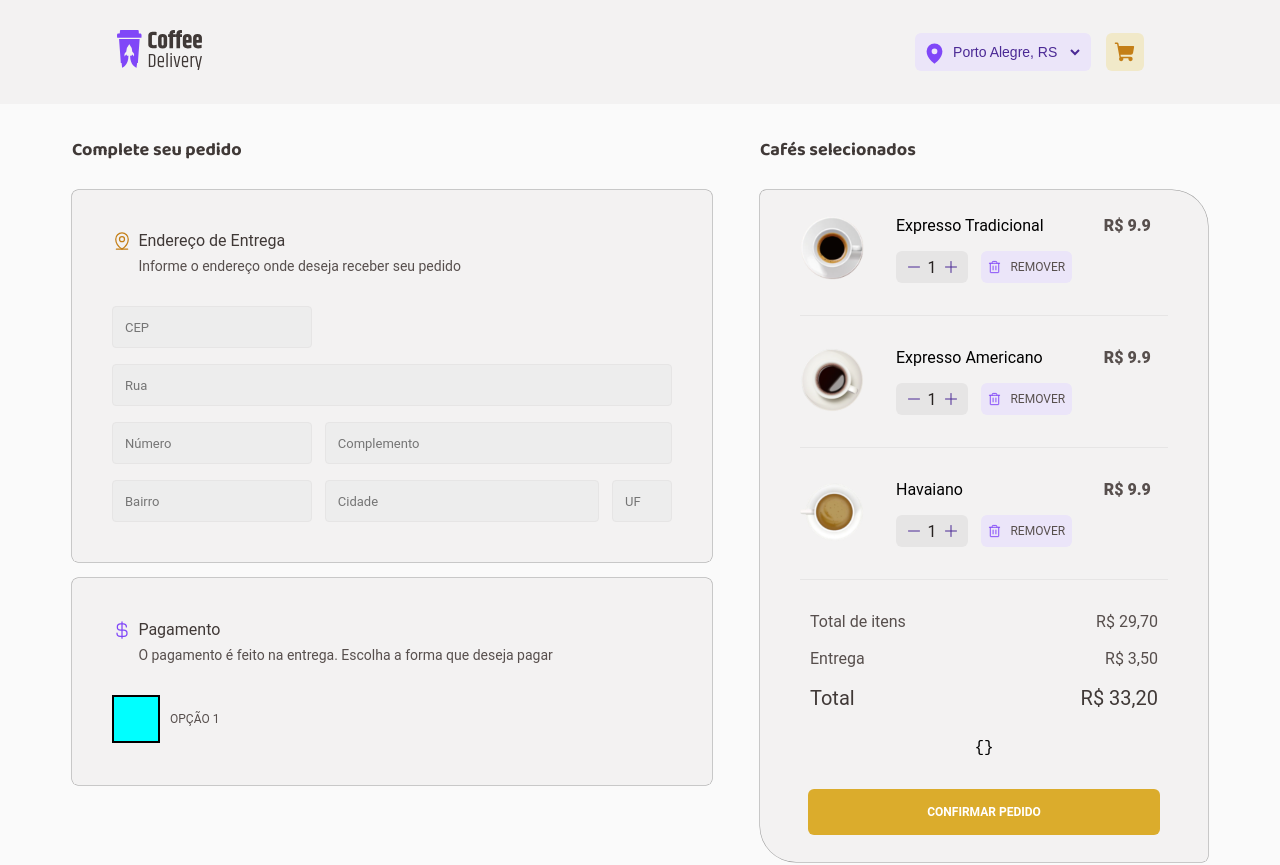
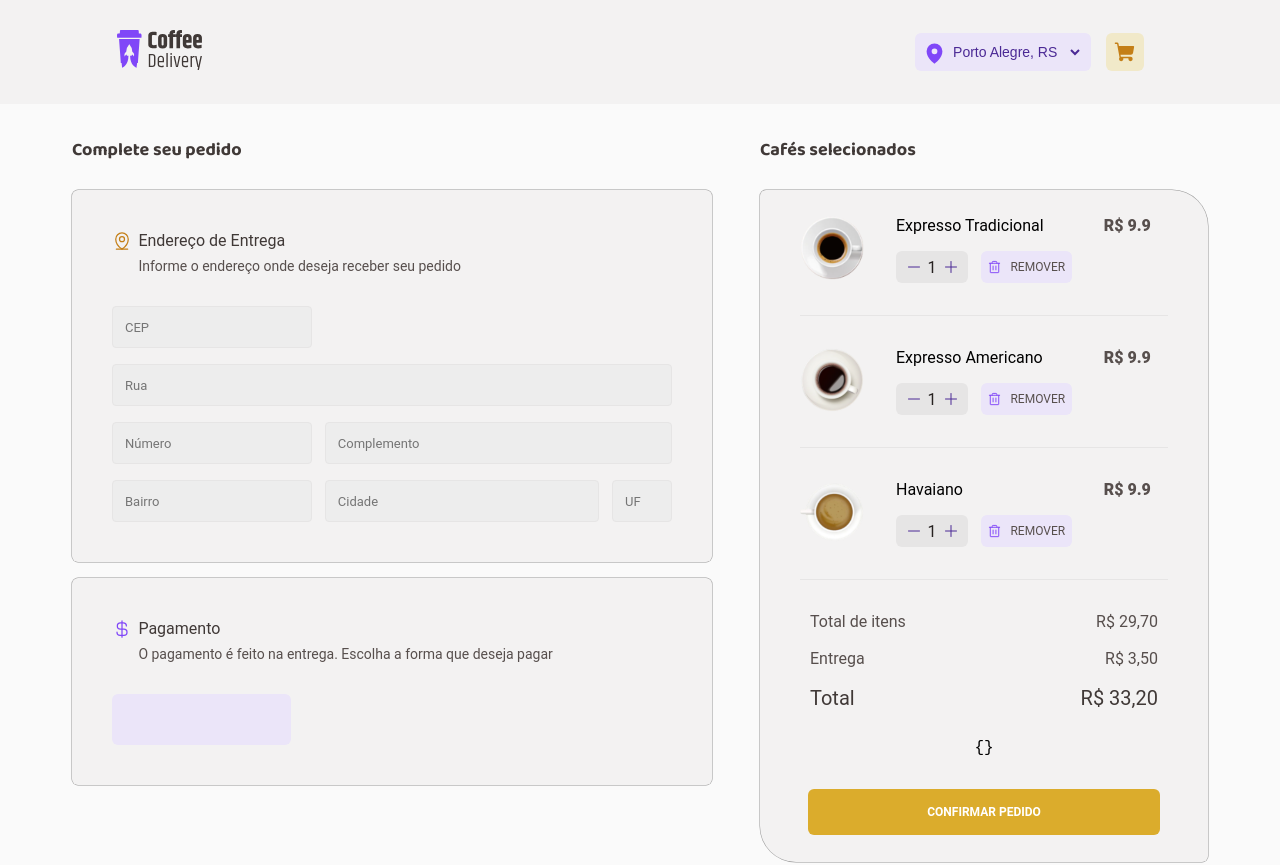
Before and after one commit to pedrodif/uploadCoffeeDelivery, a React (Vite) app: page /checkout in a window 1280 px wide. Shown: the top 865 px of the page. Built offline with nearby package versions, Linux system fonts and the light colour scheme.

Commit message:
feat: :sparkles: radio Group new features

```diff
--- a/src/components/RadioButton/index.tsx
+++ /dev/null
@@ -1,31 +0,0 @@
-// Packages
-import { HTMLAttributes, ReactNode } from "react"
-
-// Styles
-import { RadioInput, RadioLabel, sectionContainer } from "./styles";
-
-
-interface IRadioRoot extends HTMLAttributes<HTMLElement> {
-  children?: ReactNode;
-}
-
-function RadioRoot({ children, ...props }: IRadioRoot) {
-  return (
-    <sectionContainer
-      {...props}
-    >
-      {children}
-    </sectionContainer>
-  )
-}
-
-
-export function RadioGroup() {
-  return(
-    <>
-      <RadioInput type="radio" id="radio" value="Opção 1" />
-      <RadioLabel htmlFor="radio">Opção 1</RadioLabel>
-    </>
-
-  )
-}
--- a/src/components/RadioButton/styles.ts
+++ /dev/null
@@ -1,47 +0,0 @@
-// Packages
-import styled from 'styled-components';
-
-export const sectionContainer = styled.section`
-  box-sizing: border-box;
-  width: 11.167rem;
-  height: 3.188rem;
-  padding: 0;
-  border: none;
-  border-radius: 0.375rem;
-  display: flex;
-  align-items: center;
-  justify-content: center;
-  gap: 0.5rem;
-  cursor: pointer;
-  color: ${(props) => props.theme['base-text']};
-  background-color: ${(props) => props.theme['purple-light']};
-`
-
-export const RadioInput = styled.input`
-  display: none;
-`
-
-export const RadioLabel = styled.label`
-  display: flex;
-  align-items: center;
-  font-size: 12px;
-  color: ${(props) => props.theme['base-text']};
-  cursor: pointer;
-  text-transform: uppercase;
-
-  &::before {
-    content: '';
-    display: block;
-    height: 3rem;
-    width: 3rem;
-    box-sizing: border-box;
-    margin-right: 10px;
-    border: 2px solid black;
-    background-color: cyan;
-    transition: 0.2s ease-in-out;
-  }
-
-  #radio:checked + &::before {
-    background-color: pink;
-  }
-`
--- /dev/null
+++ b/src/components/RadioGroup/index.tsx
@@ -0,0 +1,40 @@
+// Packages
+import { HTMLAttributes, LabelHTMLAttributes, ReactNode } from "react"
+
+// Styles
+import { RadioInput, RadioLabel, SectionContainer } from "./styles";
+
+
+interface IRadioRoot extends HTMLAttributes<HTMLElement> {
+  children?: ReactNode;
+}
+
+function RadioRoot({ children, ...props }: IRadioRoot) {
+  return (
+    <SectionContainer
+
+      {...props}
+    >
+      {children}
+    </SectionContainer>
+  )
+}
+
+export interface IRadioGroup extends LabelHTMLAttributes<HTMLLabelElement> {
+  content?: string;
+}
+
+function RadioGroup (props: IRadioGroup) {
+  return(
+    <>
+      <RadioInput type="radio" id="radio" value="Opção 1" name="radioGroup"/>
+      <RadioLabel htmlFor="radio" {...props}></RadioLabel>
+    </>
+
+  )
+}
+
+export const Radio = {
+  Root: RadioRoot,
+  Group: RadioGroup,
+}
--- /dev/null
+++ b/src/components/RadioGroup/styles.ts
@@ -0,0 +1,55 @@
+// Packages
+import styled from 'styled-components';
+
+// Types
+import { IRadioGroup } from '.';
+
+export const RadioInput = styled.input`
+  display: none;
+`
+
+export const RadioLabel = styled.label<IRadioGroup>`
+  display: flex;
+  align-items: center;
+  font-size: 12px;
+  color: ${(props) => props.theme['base-text']};
+  cursor: pointer;
+  text-transform: uppercase;
+
+  &::before {
+    content: '';
+    display: flex;
+    justify-content: center;
+    align-items: center;
+    flex: 1;
+    width: 11.167rem;
+    height: 3.188rem;
+    box-sizing: border-box;
+    margin-right: 10px;
+    transition: 0.2s ease-in-out;
+    background-color: transparent;
+    /* overflow: hidden; */
+  }
+
+  #radio:checked + &::before {
+    border: 2px solid pink;
+  }
+`
+
+export const SectionContainer = styled.section`
+  box-sizing: border-box;
+  width: 11.167rem;
+  height: 3.188rem;
+  padding: 0;
+  border: none;
+  border-radius: 0.375rem;
+  display: flex;
+  align-items: center;
+  justify-content: center;
+  gap: 0.5rem;
+  cursor: pointer;
+  color: ${(props) => props.theme['base-text']};
+  background-color: ${(props) => props.theme['purple-light']};
+  overflow: hidden;
+
+`
--- a/src/pages/Checkout/index.tsx
+++ b/src/pages/Checkout/index.tsx
@@ -18,6 +18,8 @@ import { SubmitHandler, useForm, Controller } from "react-hook-form";
 import { Bill } from "../../components/Bill";
 import { Input } from "../../components/Input";
 import { Button } from "../../components/Button";
+import { Radio } from "../../components/RadioGroup";
+
 
 // Styles
 import {
@@ -33,7 +35,6 @@ import {
   CheckoutPurchaseWrapper,
   FormInsideOrganizerWrapper
 } from "./styles";
-import { RadioGroup } from "../../components/RadioButton";
 
 const FormValidationSchema = zod.object({
   zipCode: zod.string(),
@@ -246,7 +247,11 @@ export function Checkout() {
 
                 DINHEIRO
               </Button> */}
-              <RadioGroup />
+              <Radio.Root>
+                <Radio.Group
+                  content="teste"
+                />
+              </Radio.Root>
             </PaymentMethodWrapper>
           </SecondSection>
         </FormInsideOrganizerWrapper>
```
